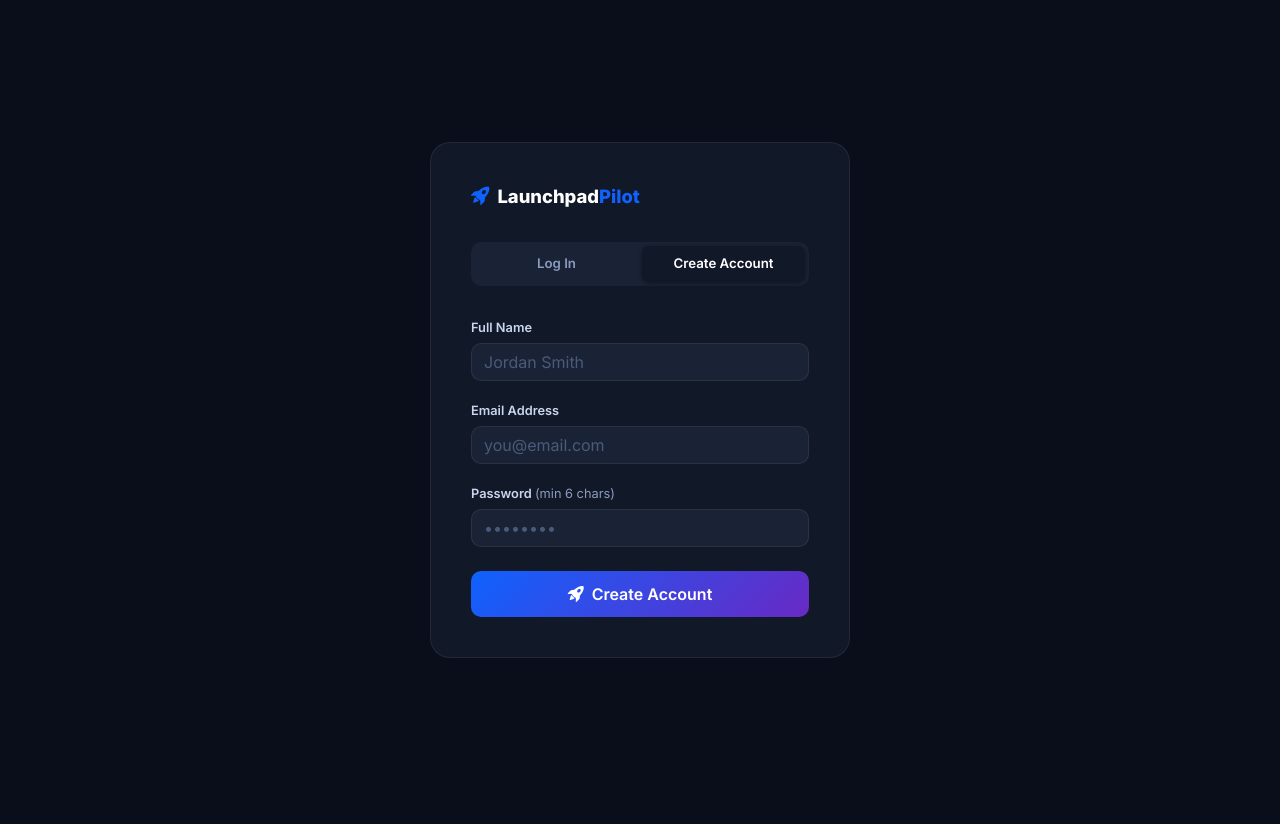
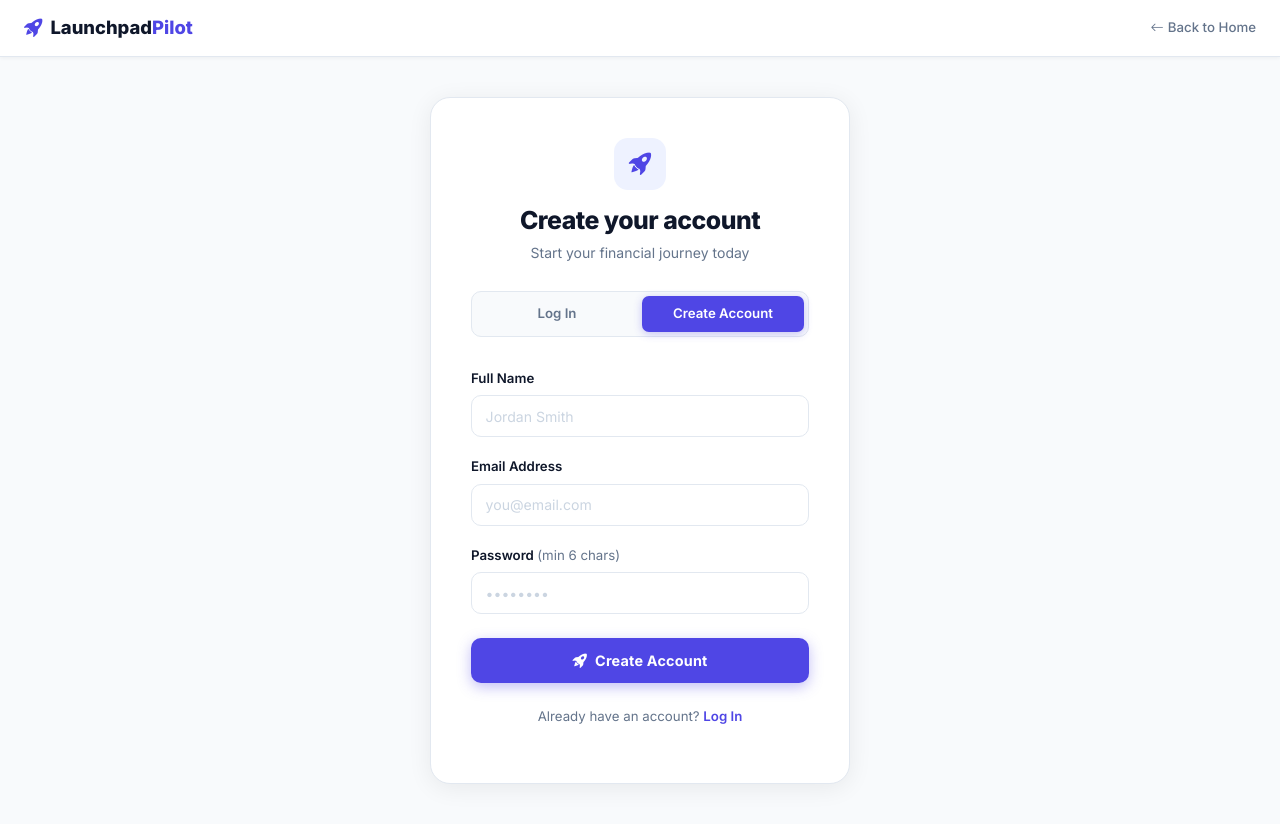
Before and after one commit to bradleyphan/LaunchPadPilotDemonstration, a Flask app: page /register in a window 1280 px wide. Before the commit the page ends 658 px from the top, so only its background shows below. Run offline with Flask 3, Linux system fonts and the light colour scheme.

Commit message:
Convert login, register, and onboard pages to light mode with Indigo

```diff
--- a/templates/auth.html
+++ b/templates/auth.html
@@ -2,29 +2,55 @@
 {% block title %}{% if mode == 'register' %}Create Account{% else %}Log In{% endif %} — LaunchPad Pilot{% endblock %}
 
 {% block styles %}
-body { display: flex; flex-direction: column; min-height: 100vh; }
+:root {
+  --ind:       #4F46E5;
+  --ind-dark:  #4338CA;
+  --ind-light: #EEF2FF;
+  --bg:        #F8FAFC;
+  --surface:   #FFFFFF;
+  --border:    #E2E8F0;
+  --text:      #0F172A;
+  --muted:     #64748B;
+}
+* { box-sizing: border-box; }
+body {
+  display: flex;
+  flex-direction: column;
+  min-height: 100vh;
+  background: var(--bg);
+  color: var(--text);
+  font-family: 'Inter', sans-serif;
+}
+.auth-topbar {
+  background: var(--surface);
+  border-bottom: 1px solid var(--border);
+  padding: .9rem 1.5rem;
+  box-shadow: 0 1px 4px rgba(0,0,0,.05);
+}
 .auth-wrap {
   flex: 1;
   display: flex;
   align-items: center;
   justify-content: center;
-  padding: 2rem 1rem;
+  padding: 2.5rem 1rem;
 }
 .auth-card {
-  background: var(--bg-card);
-  border: 1px solid var(--border);
+  background: var(--surface);
+  border: 1.5px solid var(--border);
   border-radius: 20px;
   padding: 2.5rem;
   width: 100%;
   max-width: 420px;
+  box-shadow: 0 4px 24px rgba(0,0,0,.07);
 }
-.auth-logo { font-size: 1.15rem; font-weight: 800; color: #fff; text-decoration: none; display: block; margin-bottom: 2rem; }
-.auth-logo span { color: var(--primary); }
-.auth-title { font-size: 1.6rem; font-weight: 800; letter-spacing: -.5px; margin-bottom: .35rem; }
+.auth-logo { font-size: 1.15rem; font-weight: 800; color: var(--text); text-decoration: none; display: block; margin-bottom: 2rem; }
+.auth-logo .accent { color: var(--ind); }
+.auth-title { font-size: 1.55rem; font-weight: 800; letter-spacing: -.5px; color: var(--text); margin-bottom: .35rem; }
 .auth-sub { font-size: .875rem; color: var(--muted); margin-bottom: 1.75rem; }
 .tab-switch {
   display: flex;
-  background: var(--bg-card-2);
+  background: var(--bg);
+  border: 1.5px solid var(--border);
   border-radius: 10px;
   padding: 4px;
   margin-bottom: 1.75rem;
@@ -42,21 +68,68 @@ body { display: flex; flex-direction: column; min-height: 100vh; }
   background: transparent;
   color: var(--muted);
 }
-.tab-btn.active { background: var(--bg-card); color: #fff; box-shadow: 0 1px 4px rgba(0,0,0,.4); }
-#alert-box { display: none; border-radius: 8px; font-size: .83rem; font-weight: 500; padding: .65rem 1rem; margin-bottom: 1rem; }
+.tab-btn.active { background: var(--ind); color: #fff; box-shadow: 0 2px 8px rgba(79,70,229,.3); }
+.form-label { font-size: .83rem; font-weight: 600; color: var(--text); margin-bottom: .4rem; }
+.form-control {
+  background: var(--surface);
+  border: 1.5px solid var(--border);
+  border-radius: 10px;
+  color: var(--text);
+  font-size: .88rem;
+  padding: .6rem .85rem;
+  transition: border-color .15s, box-shadow .15s;
+}
+.form-control::placeholder { color: #CBD5E1; }
+.form-control:focus {
+  background: var(--surface);
+  border-color: var(--ind);
+  color: var(--text);
+  box-shadow: 0 0 0 3px rgba(79,70,229,.15);
+  outline: none;
+}
+.btn-auth {
+  width: 100%;
+  padding: .72rem;
+  border-radius: 10px;
+  border: none;
+  background: var(--ind);
+  color: #fff;
+  font-size: .9rem;
+  font-weight: 700;
+  letter-spacing: .2px;
+  cursor: pointer;
+  transition: background .15s, transform .15s, box-shadow .15s;
+  box-shadow: 0 4px 14px rgba(79,70,229,.35);
+}
+.btn-auth:hover { background: var(--ind-dark); transform: translateY(-1px); box-shadow: 0 6px 18px rgba(79,70,229,.4); }
+.btn-auth:active { transform: translateY(0); }
+#alert-box { display: none; border-radius: 10px; font-size: .83rem; font-weight: 500; padding: .7rem 1rem; margin-bottom: 1rem; }
 #alert-box.show { display: block; }
-.divider { text-align: center; font-size: .75rem; color: var(--muted); margin: 1.25rem 0; position: relative; }
-.divider::before, .divider::after { content: ''; position: absolute; top: 50%; width: 40%; height: 1px; background: var(--border); }
-.divider::before { left: 0; }
-.divider::after { right: 0; }
-.auth-switch { font-size: .83rem; color: var(--muted); text-align: center; margin-top: 1.25rem; }
-.auth-switch a { color: var(--primary); text-decoration: none; font-weight: 600; }
+.auth-footer { font-size: .83rem; color: var(--muted); text-align: center; margin-top: 1.5rem; }
+.auth-footer a { color: var(--ind); text-decoration: none; font-weight: 600; }
+.auth-footer a:hover { text-decoration: underline; }
 {% endblock %}
 
 {% block body %}
+<!-- Topbar -->
+<div class="auth-topbar d-flex align-items-center justify-content-between">
+  <a href="/" class="auth-logo mb-0" style="margin-bottom:0 !important;">
+    <i class="bi bi-rocket-takeoff-fill me-2" style="color:var(--ind)"></i>Launchpad<span class="accent">Pilot</span>
+  </a>
+  <a href="/" style="font-size:.83rem;color:var(--muted);text-decoration:none;font-weight:500;">
+    <i class="bi bi-arrow-left me-1"></i>Back to Home
+  </a>
+</div>
+
 <div class="auth-wrap">
   <div class="auth-card">
-    <a href="/" class="auth-logo"><i class="bi bi-rocket-takeoff-fill me-2" style="color:var(--primary)"></i>Launchpad<span>Pilot</span></a>
+    <div class="text-center mb-4">
+      <div style="display:inline-flex;align-items:center;justify-content:center;width:52px;height:52px;background:var(--ind-light);border-radius:14px;margin-bottom:1rem;">
+        <i class="bi bi-rocket-takeoff-fill" style="font-size:1.4rem;color:var(--ind)"></i>
+      </div>
+      <h1 class="auth-title">{% if mode == 'register' %}Create your account{% else %}Welcome back{% endif %}</h1>
+      <p class="auth-sub">{% if mode == 'register' %}Start your financial journey today{% else %}Log in to your LaunchPad Pilot{% endif %}</p>
+    </div>
 
     <div class="tab-switch">
       <button class="tab-btn {% if mode == 'login' %}active{% endif %}" id="tab-login" onclick="switchTab('login')">Log In</button>
@@ -75,7 +148,7 @@ body { display: flex; flex-direction: column; min-height: 100vh; }
         <label class="form-label">Password</label>
         <input type="password" class="form-control" id="login-password" placeholder="••••••••" />
       </div>
-      <button type="submit" class="btn btn-primary-grad w-100" style="padding:.7rem;border-radius:10px;">
+      <button type="submit" class="btn-auth">
         <span id="login-text"><i class="bi bi-box-arrow-in-right me-2"></i>Log In</span>
         <span id="login-spin" class="d-none"><span class="spinner-border spinner-border-sm me-2"></span>Signing in…</span>
       </button>
@@ -95,11 +168,15 @@ body { display: flex; flex-direction: column; min-height: 100vh; }
         <label class="form-label">Password <span style="color:var(--muted);font-weight:400;">(min 6 chars)</span></label>
         <input type="password" class="form-control" id="reg-password" placeholder="••••••••" />
       </div>
-      <button type="submit" class="btn btn-primary-grad w-100" style="padding:.7rem;border-radius:10px;">
+      <button type="submit" class="btn-auth">
         <span id="reg-text"><i class="bi bi-rocket-takeoff-fill me-2"></i>Create Account</span>
         <span id="reg-spin" class="d-none"><span class="spinner-border spinner-border-sm me-2"></span>Creating…</span>
       </button>
     </form>
+
+    <p class="auth-footer">
+      {% if mode == 'register' %}Already have an account? <a href="/login">Log In</a>{% else %}New here? <a href="/register">Create an account</a>{% endif %}
+    </p>
   </div>
 </div>
 {% endblock %}
@@ -119,8 +196,8 @@ body { display: flex; flex-direction: column; min-height: 100vh; }
     el.textContent = msg;
     el.className = `show ${type === 'success' ? 'alert alert-success' : ''}`;
     el.style.cssText = type === 'error'
-      ? 'display:block;background:rgba(239,68,68,.1);border:1px solid rgba(239,68,68,.3);color:#f87171;'
-      : 'display:block;background:rgba(36,161,72,.1);border:1px solid rgba(36,161,72,.3);color:#4ade80;';
+      ? 'display:block;background:rgba(220,38,38,.08);border:1.5px solid rgba(220,38,38,.25);color:#DC2626;border-radius:10px;'
+      : 'display:block;background:rgba(5,150,105,.08);border:1.5px solid rgba(5,150,105,.25);color:#059669;border-radius:10px;';
   }
 
   async function submitForm(url, payload, textEl, spinEl) {
```
Also changed, not shown: templates/onboard.html (+71 -11 lines).
